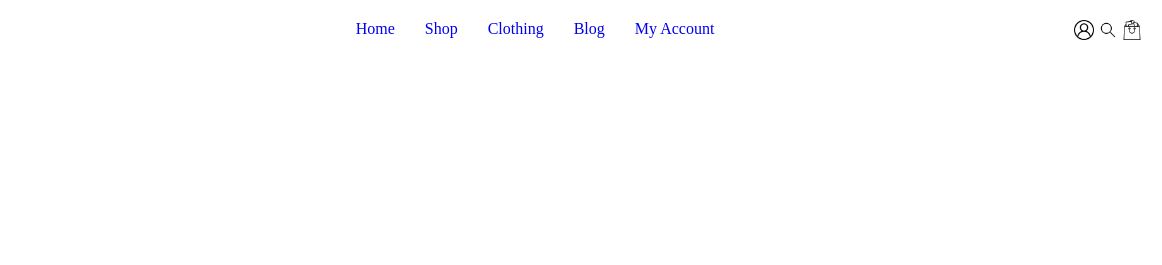
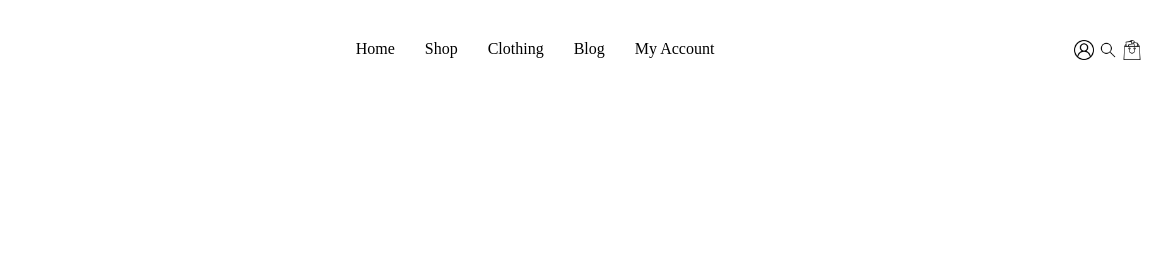
Before and after one commit to MarkG-sudo/ecommerce, a plain HTML site: page index.html in a window 1280 px wide. Shown: the top 265 px of the page, 118-1280 px from the left. Drawn offline with nearby package versions, Linux system fonts and the light colour scheme.

Commit message:
Made header changes

```diff
--- a/assets/CSS/style.css
+++ b/assets/CSS/style.css
@@ -18,10 +18,20 @@ nav {
 
 }
 
+/* .logo {
+    width: 20px;
+    height: 10px;
+} */
+
 .nav-items {
     display: flex;
     gap: 30px;
+    padding-top: 20px;
 
+}
+
+.nav-icons {
+    padding-top: 20px;
 }
 
 .list-items {
@@ -30,6 +40,7 @@ nav {
 
 nav a {
     text-decoration: none;
+    color: black;
 }
 
 .hero {
--- a/index.html
+++ b/index.html
@@ -19,7 +19,7 @@
     <header>
         <nav>
 
-            <div>
+            <div class="logo">
                 <img src="./assets/images/logo-dark.png" alt="logo">
             </div>
             <div>
@@ -31,7 +31,7 @@
                     <li class="list-items"><a href="#">My Account</a></li>
                 </ul>
             </div>
-            <div>
+            <div class="nav-icons">
                 <a href=""> <img src="./assets/images/user.png" alt="" width="20px" height="20px"></a>
                 <a href=""> <img src="./assets/images/search.png" alt="" width="20px" height="20px"></a>
                 <a href=""> <img src="./assets/images/shopping-bag.png" alt="" width="20px" height="20px"></a>
```
